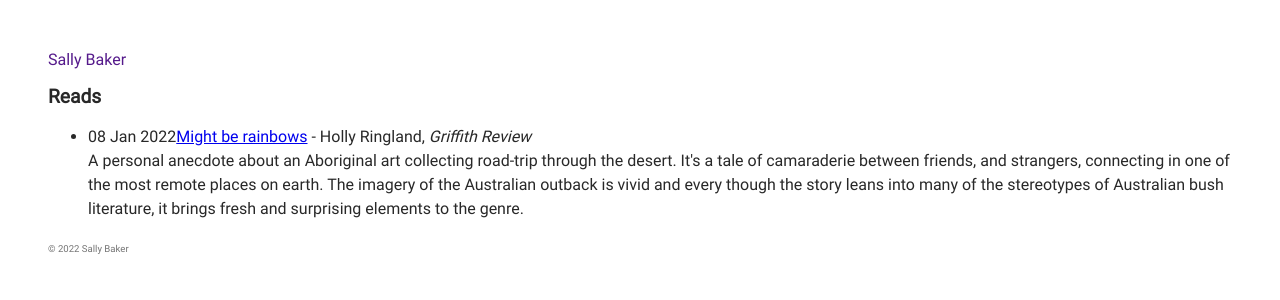
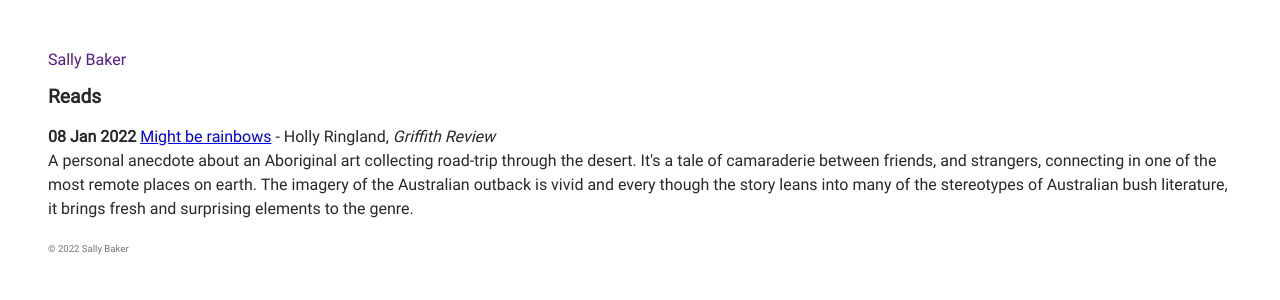
Before and after one commit to sallybaker/sallybaker.github.io, a Jekyll site: the page built from reads.html, in a window 1280 px wide. Shown: the top 300 px of the page. Built offline with Jekyll 4.4.1, drawn with Linux system fonts in a browser that asks for light colours.

Commit message:
remove list from reads page

```diff
--- a/reads.html
+++ b/reads.html
@@ -7,13 +7,9 @@ title: reads
 </div>
 <div id="reads">
   <h1>Reads</h1>
-  <ul class="reads">
-          <li>
-           <span>08 Jan 2022</span><a href="https://www.griffithreview.com/articles/might-rainbows/" target="_blank">Might be rainbows</a> - Holly Ringland, <em>Griffith Review</em><br>
-            A personal anecdote about an Aboriginal art collecting road-trip through the desert. It's a tale of camaraderie between friends, and strangers, connecting in one of the most remote places on earth. The imagery of the Australian outback is vivid and every though the story leans into many of the stereotypes of Australian bush literature, it brings fresh and surprising elements to the genre.
-         </li>
-
-  </ul>
+  <p><strong>08 Jan 2022</strong> <a href="https://www.griffithreview.com/articles/might-rainbows/" target="_blank">Might be rainbows</a> - Holly Ringland, <em>Griffith Review</em><br>
+    A personal anecdote about an Aboriginal art collecting road-trip through the desert. It's a tale of camaraderie between friends, and strangers, connecting in one of the most remote places on earth. The imagery of the Australian outback is vivid and every though the story leans into many of the stereotypes of Australian bush literature, it brings fresh and surprising elements to the genre.
+  </p>
   <div class="copyright">
     <p>{{site.copyright}}</p>
   </div>
```
